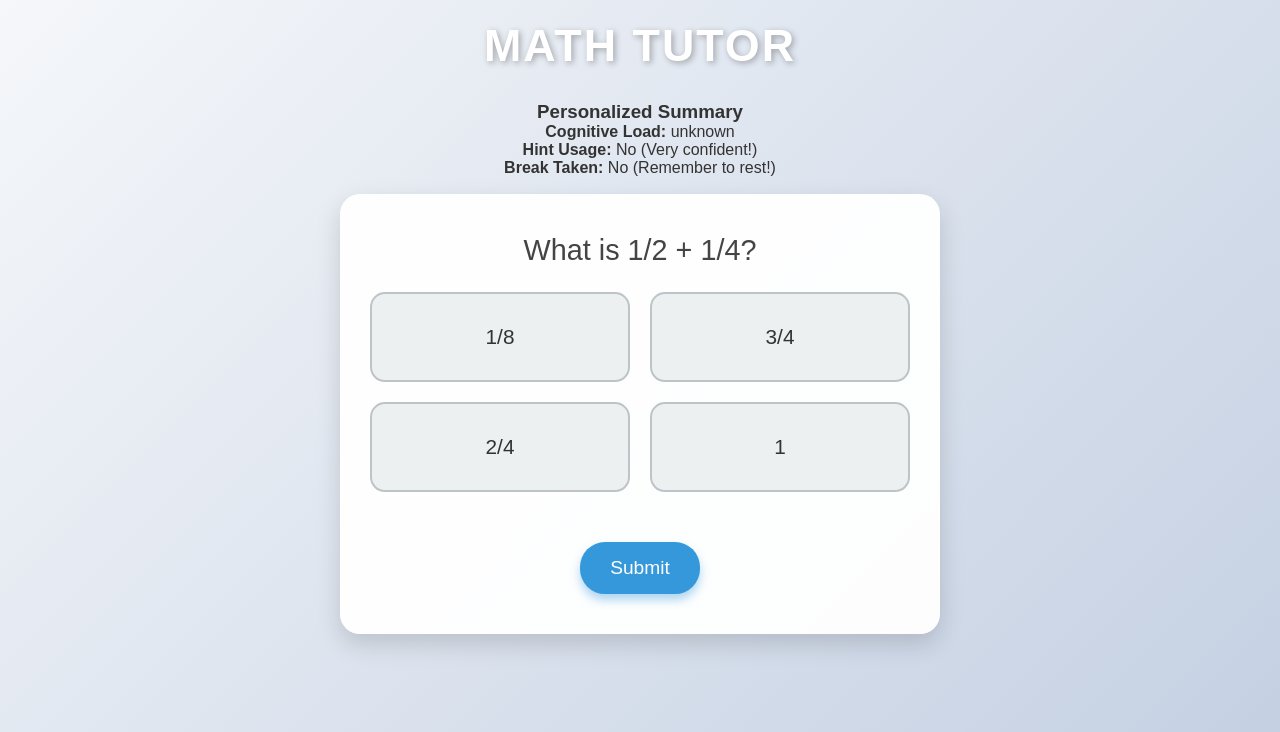
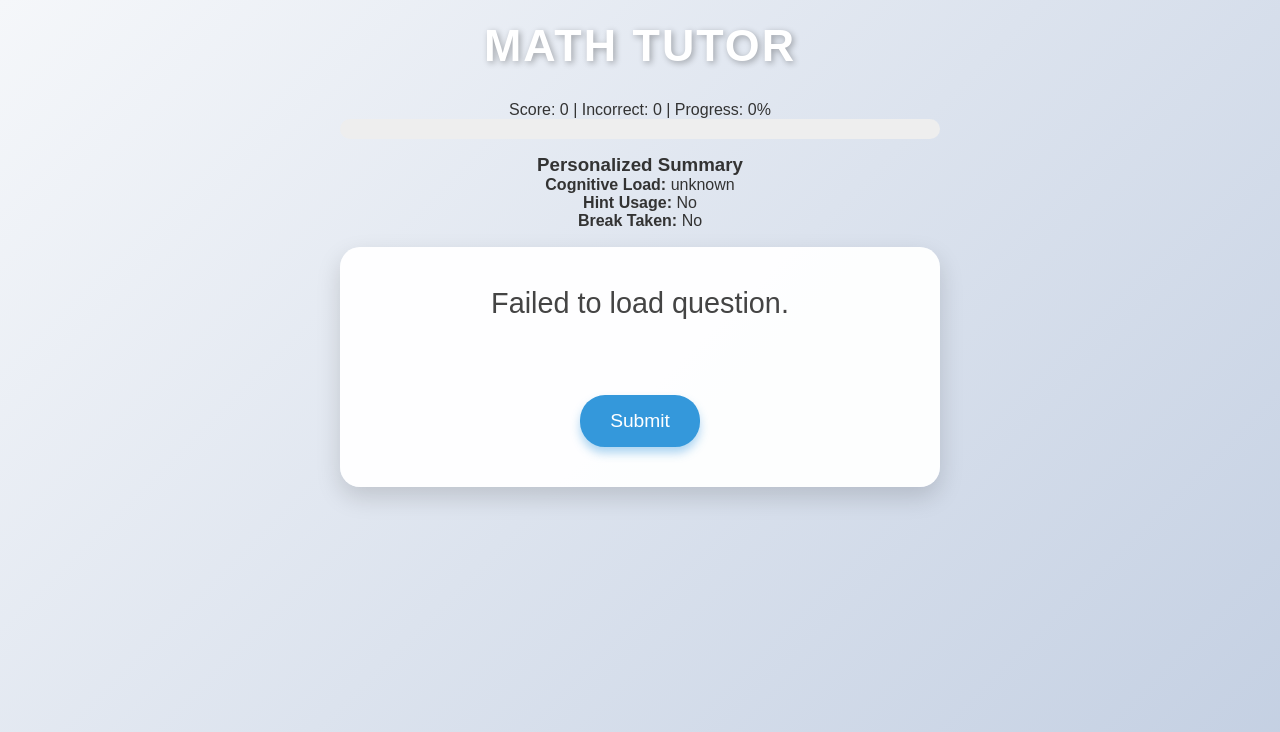
Before and after one commit to abdullahmetlo/TutorAi, a Django app: template myproject/tutor_ai/templates/tutor_ui.html in a window 1280 px wide. Shown: the top 732 px of the page. Run offline with Django 5.2, Linux system fonts and the light colour scheme; the template is opened without the code that fills it, so the values that code supplies are empty; parts of the project's set-up code (start-up, migrations or seed data) failed here and were passed over.

Commit message:
Add progress tracking, score, incorrect attempts, and response time logging

```diff
--- a/myproject/tutor_ai/templates/tutor_ui.html
+++ b/myproject/tutor_ai/templates/tutor_ui.html
@@ -10,7 +10,15 @@
     <div id="app-container">
         <h1>Math Tutor</h1>
 
-        <!-- Summary of Diagnostic Phase -->
+        <!-- Progress Summary -->
+        <div id="progress-summary" style="margin-bottom: 15px;">
+            <p>Score: <span id="score">0</span> | Incorrect: <span id="incorrect">0</span> | Progress: <span id="progress-text">0%</span></p>
+            <div style="background: #eee; height: 20px; border-radius: 10px; overflow: hidden;">
+                <div id="progress-bar" style="background: #3498db; height: 100%; width: 0%; transition: width 0.3s;"></div>
+            </div>
+        </div>
+
+        <!-- Diagnostic Summary -->
         <div id="summary-container" style="margin-bottom: 20px;">
             <h3>Personalized Summary</h3>
             <p><strong>Cognitive Load:</strong> <span id="cog-load"></span></p>
@@ -28,35 +36,52 @@
     </div>
 
     <script>
-        // Load diagnostic data from localStorage
+        let currentQuestion;
+        let score = 0;
+        let incorrect = 0;
+        let totalQuestions = 0;
+        let startTime;
+
         function loadDiagnosticSummary() {
             const load = localStorage.getItem("diagnostic_cognitive_load") || "unknown";
             const hint = localStorage.getItem("used_hint") === "true";
             const breakTaken = localStorage.getItem("took_break") === "true";
 
             document.getElementById("cog-load").innerText = load;
-            document.getElementById("hint-usage").innerText = hint ? "Yes (Great job using support!)" : "No (Very confident!)";
-            document.getElementById("break-status").innerText = breakTaken ? "Yes (Good self-care!)" : "No (Remember to rest!)";
+            document.getElementById("hint-usage").innerText = hint ? "Yes" : "No";
+            document.getElementById("break-status").innerText = breakTaken ? "Yes" : "No";
 
             localStorage.removeItem("diagnostic_cognitive_load");
             localStorage.removeItem("used_hint");
             localStorage.removeItem("took_break");
         }
 
-        // Sample tutoring question (this could later be fetched from backend)
-        const sampleQuestion = {
-            question: "What is 1/2 + 1/4?",
-            options: ["1/8", "3/4", "2/4", "1"],
-            correctIndex: 1
-        };
+        function updateProgress() {
+            const total = score + incorrect;
+            const percent = total > 0 ? Math.floor((score / total) * 100) : 0;
+            document.getElementById("progress-text").innerText = `${percent}%`;
+            document.getElementById("progress-bar").style.width = `${percent}%`;
+        }
 
-        window.onload = () => {
-            loadDiagnosticSummary();
+        function loadQuestionFromAPI() {
+            startTime = new Date();
+            fetch("/api/get_tutoring_question/")
+                .then(res => res.json())
+                .then(data => {
+                    currentQuestion = data;
+                    renderQuestion(data);
+                })
+                .catch(err => {
+                    console.error("Failed to load question:", err);
+                    document.getElementById("question-text").innerText = "Failed to load question.";
+                });
+        }
 
-            document.getElementById("question-text").innerText = sampleQuestion.question;
+        function renderQuestion(q) {
+            document.getElementById("question-text").innerText = q.question;
             const container = document.getElementById("options");
-
-            sampleQuestion.options.forEach((opt, idx) => {
+            container.innerHTML = "";
+            q.options.forEach((opt, idx) => {
                 container.innerHTML += `
                     <label class="option-label">
                         <input type="radio" name="option" value="${idx}" class="option-radio">
@@ -64,21 +89,58 @@
                     </label>
                 `;
             });
-        };
+            document.getElementById("feedback").innerText = "";
+        }
 
         function submitAnswer() {
             const selected = document.querySelector('input[name="option"]:checked');
             const feedbackElement = document.getElementById("feedback");
+            if (!selected) return alert("Please select an option!");
 
-            if (!selected) {
-                alert("Please select an option!");
-                return;
+            const responseTime = (new Date() - startTime) / 1000;
+            const selectedIndex = parseInt(selected.value);
+            const isCorrect = selectedIndex === currentQuestion.correctIndex;
+
+            if (isCorrect) {
+                score++;
+            } else {
+                incorrect++;
             }
 
-            const isCorrect = parseInt(selected.value) === sampleQuestion.correctIndex;
+            document.getElementById("score").innerText = score;
+            document.getElementById("incorrect").innerText = incorrect;
+            updateProgress();
+
+            fetch("/api/log_tutoring_response/", {
+                method: "POST",
+                headers: { "Content-Type": "application/json" },
+                body: JSON.stringify({
+                    question_id: currentQuestion.id,
+                    selected_index: selectedIndex,
+                    is_correct: isCorrect,
+                    response_time: responseTime,
+                    cognitive_load: document.getElementById("cog-load").innerText,
+                    used_hint: document.getElementById("hint-usage").innerText.includes("Yes"),
+                    took_break: document.getElementById("break-status").innerText.includes("Yes")
+                })
+            });
+
             feedbackElement.innerText = isCorrect ? "✅ Correct!" : "❌ Try again.";
             feedbackElement.className = isCorrect ? "correct" : "";
+
+            if (isCorrect) {
+                setTimeout(() => {
+                    feedbackElement.innerText = "";
+                    feedbackElement.className = "";
+                    loadQuestionFromAPI();
+                }, 1500);
+            }
         }
+
+        window.onload = () => {
+            loadDiagnosticSummary();
+            loadQuestionFromAPI();
+        };
     </script>
 </body>
 </html>
--- a/myproject/tutor_ai/urls.py
+++ b/myproject/tutor_ai/urls.py
@@ -1,5 +1,5 @@
 from django.urls import path
-from .views import tutoring_decision, get_user_sessions, session_history, tutor_ui, diagnostic_view, submit_diagnostic
+from .views import tutoring_decision, get_user_sessions, session_history, tutor_ui, diagnostic_view, submit_diagnostic, get_tutoring_question
 
 urlpatterns = [
     path("rl_decision/", tutoring_decision, name="tutoring_decision"),
@@ -8,5 +8,8 @@
     path("tutor/", tutor_ui, name="tutor_ui"),
     path("diagnostic/", diagnostic_view, name="diagnostic_view"),
     path("submit_diagnostic/", submit_diagnostic, name="submit_diagnostic"),
+    path("api/get_tutoring_question/", get_tutoring_question, name="get_tutoring_question"),
+    path("api/log_tutoring_response/", log_tutoring_response, name="log_tutoring_response"),
+
 
 ]
```
Also changed, not shown: myproject/tutor_ai/views.py (+46 -0 lines), myproject/training_progress.png, 2 other files.
